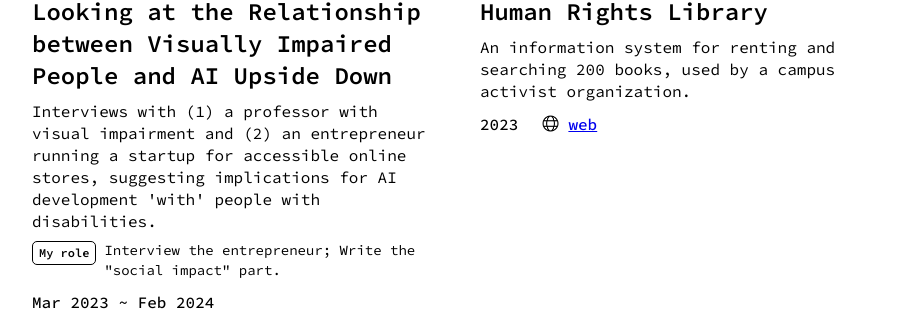
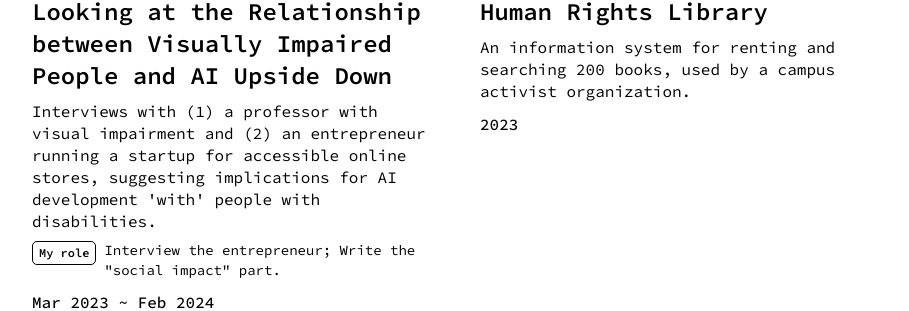
Before and after one commit to eunkiyomi/eunkiyomi.github.io, a Jekyll site: the page built from projects.md, in a window 1280 px wide and 900 px high, scrolled down 2157 px. Shown: the part 146-457 px from the top of the window, without its empty margins (140-1049 px from the left). Built offline with Jekyll 4.4.1, drawn with Linux system fonts in a browser that asks for light colours.

Commit message:
Remove HRC library link from projects

```diff
--- a/_data/projects.yml
+++ b/_data/projects.yml
@@ -98,9 +98,6 @@ entries:
       - Working System
       - Marginalization
     time: 2023
-    links:
-      - href: https://humanrights-library.vercel.app/
-        type: web
   - title: Fact Checker
     img: /assets/img/project/fact-checker.png
     description: BERT-based fake news detection system with a user interface for nudging critical thinking.
```
